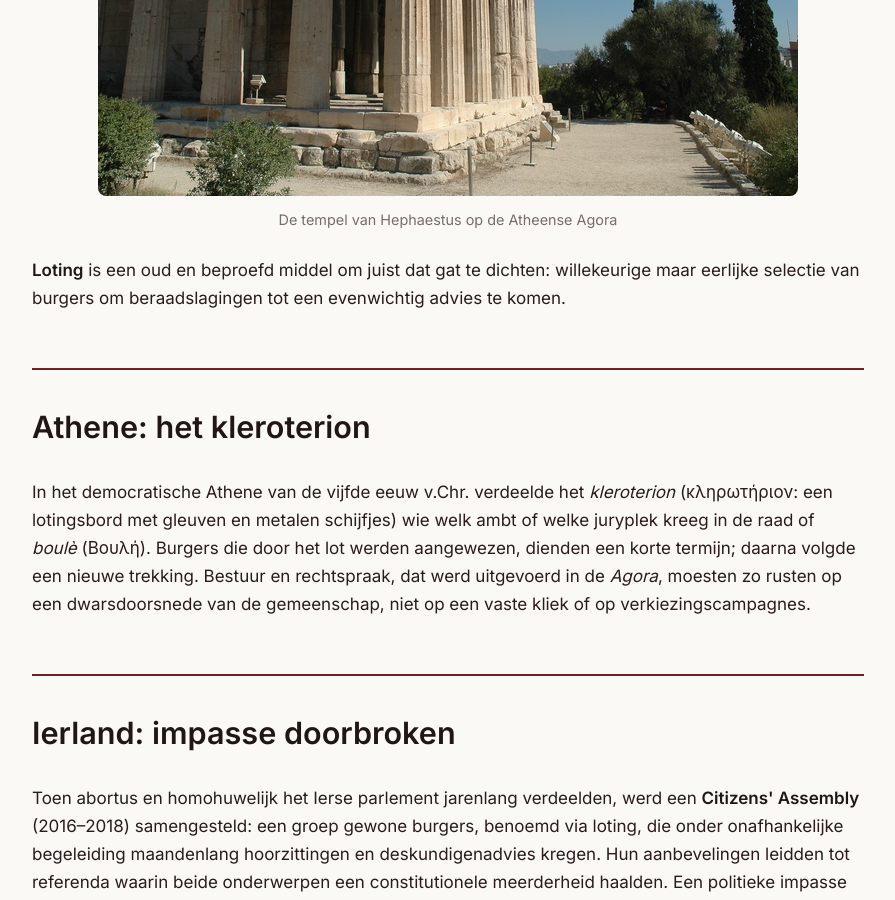
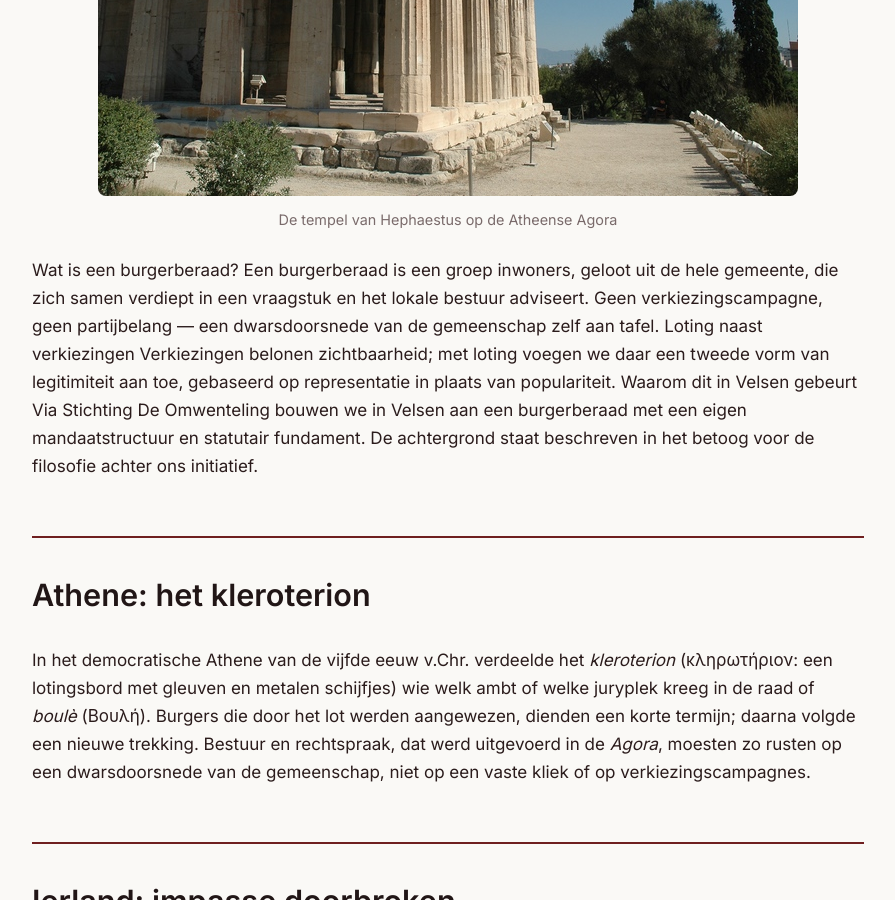
Before and after one commit to Klikblitser/Omwenteling, a Jekyll site: the page built from kleroterion.html, in a window 1280 px wide and 900 px high, scrolled down 755 px. Shown: the whole window, without its empty margins (192-1087 px from the left). Built offline with Jekyll 4.4.1, drawn with Linux system fonts in a browser that asks for light colours.

Commit message:
aanpassing

```diff
--- a/kleroterion.html
+++ b/kleroterion.html
@@ -21,8 +21,15 @@ burgerberaad: true
 <p class="bb-bijschrift">De tempel van Hephaestus op de Atheense Agora</p>
 
 <p>
-  <strong>Loting</strong> is een oud en beproefd middel om juist dat gat te dichten:
-  willekeurige maar eerlijke selectie van burgers om beraadslagingen tot een evenwichtig advies te komen.
+  Wat is een burgerberaad?
+
+Een burgerberaad is een groep inwoners, geloot uit de hele gemeente, die zich samen verdiept in een vraagstuk en het lokale bestuur adviseert. Geen verkiezingscampagne, geen partijbelang — een dwarsdoorsnede van de gemeenschap zelf aan tafel.
+Loting naast verkiezingen
+
+Verkiezingen belonen zichtbaarheid; met loting voegen we daar een tweede vorm van legitimiteit aan toe, gebaseerd op representatie in plaats van populariteit.
+Waarom dit in Velsen gebeurt
+
+Via Stichting De Omwenteling bouwen we in Velsen aan een burgerberaad met een eigen mandaatstructuur en statutair fundament. De achtergrond staat beschreven in het betoog voor de filosofie achter ons initiatief.
 </p>
 
 <section id="athene">
```
Also changed, not shown: index.md (+3 -3 lines).
